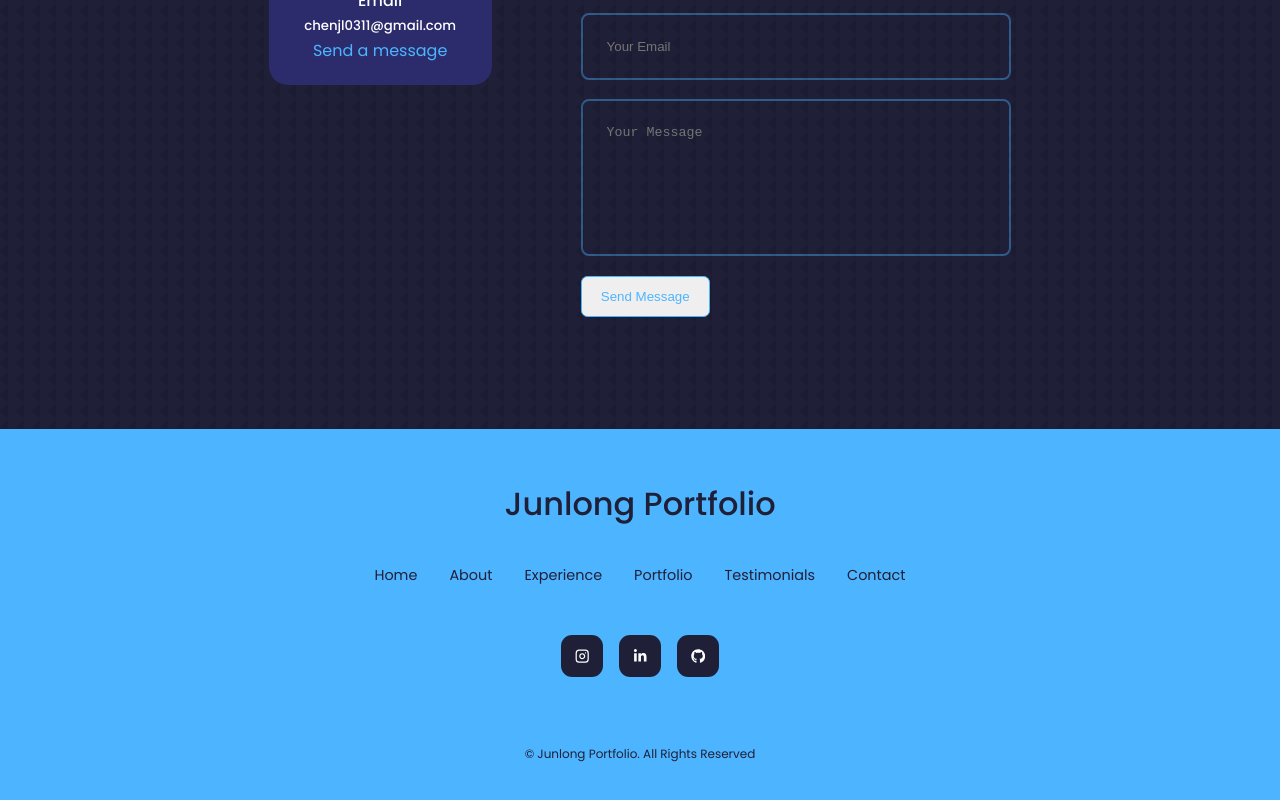
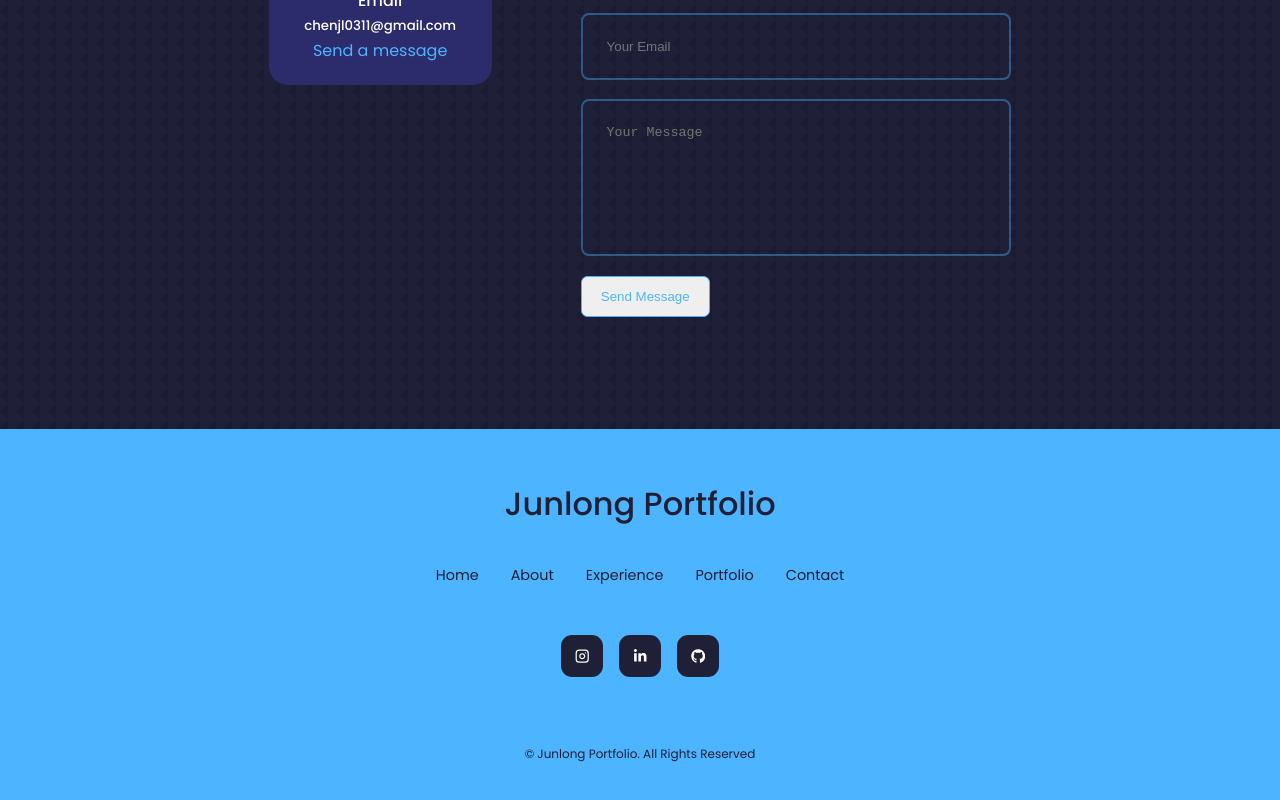
Before and after one commit to alexisname/portfolio, a React (Create React App) app: page / in a window 1280 px wide. Shown: the part 2893-3693 px from the top of the page. Built offline with nearby package versions, Linux system fonts and the light colour scheme.

Commit message:
commented out testimonial in footer

```diff
--- a/src/components/footer/Footer.jsx
+++ b/src/components/footer/Footer.jsx
@@ -17,7 +17,7 @@ const Footer = () => {
         <li><a href="#experience">Experience</a></li>
         {/* <li><a href="#services">Services</a></li> */}
         <li><a href="#portfolio">Portfolio</a></li>
-        <li><a href="#testimonials">Testimonials</a></li>
+        {/* <li><a href="#testimonials">Testimonials</a></li> */}
         <li><a href="#contact">Contact</a></li>
       </ul>
 
```
